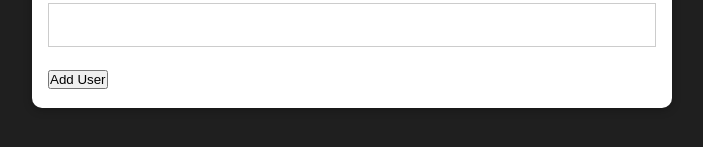
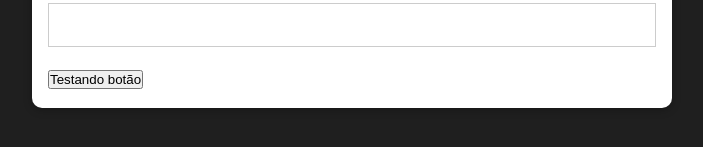
Before and after one commit to dcarvallho/user-registration, a React (Create React App) app: page / in a window 1280 px wide. Shown: the part 187-334 px from the top of the page, without its empty margins (288-991 px from the left). Built offline with nearby package versions, Linux system fonts and the light colour scheme.

Commit message:
feature/button: file button js and module.css created

```diff
--- /dev/null
+++ b/src/components/generic/Button.js
@@ -0,0 +1,11 @@
+import React from 'react'
+
+const Button = () => {
+    return(
+        <>
+            <button>Testando botão</button>
+        </>
+    )
+};
+
+export default Button;
--- a/src/components/users/AddUser.js
+++ b/src/components/users/AddUser.js
@@ -1,5 +1,6 @@
 import React from 'react'
 import Card from '../generic/Card'
+import Button from '../generic/Button'
 
 import styles from './AddUser.module.css'
 
@@ -16,7 +17,7 @@ const AddUser = props => {
                     <input type="text" id="username" />
                     <label htmlFor="username">Age (Years)</label>
                     <input type="number" id="username" />
-                    <button type="submit">Add User</button>
+                    <Button />
                 </form>
             </Card>
         </div>
```
Also changed, not shown: src/components/generic/Button.module.css (added).
